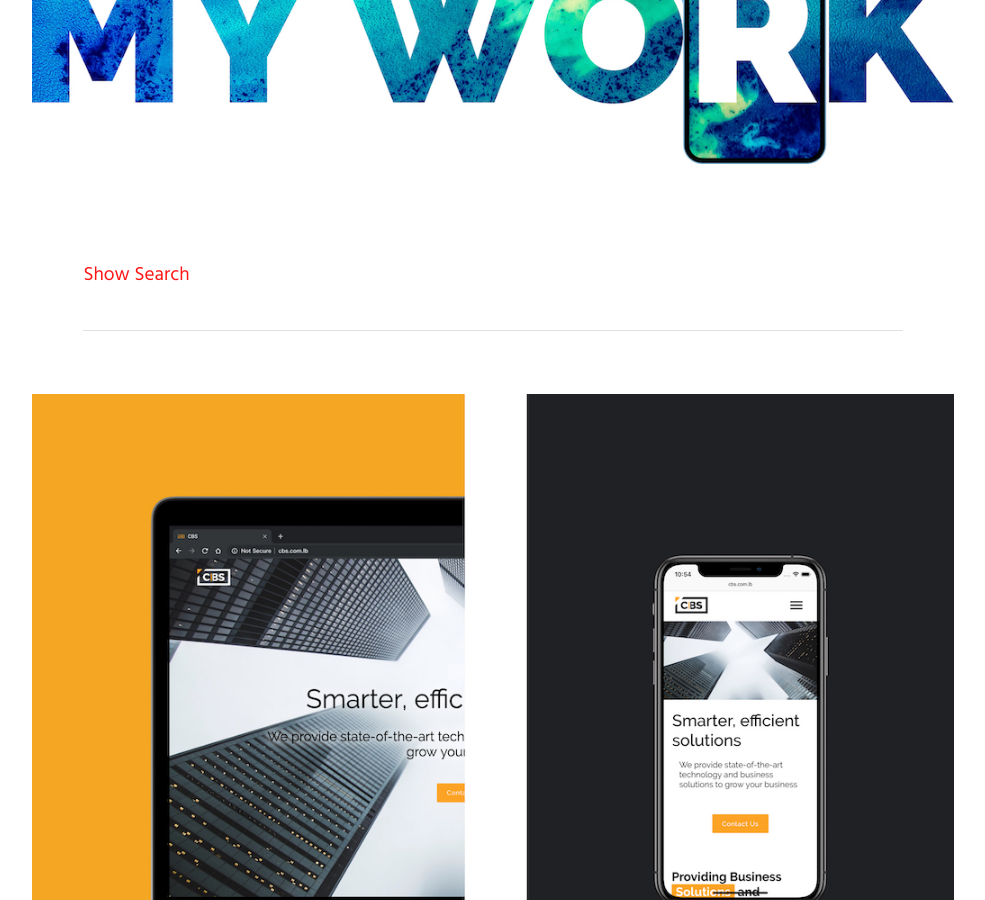
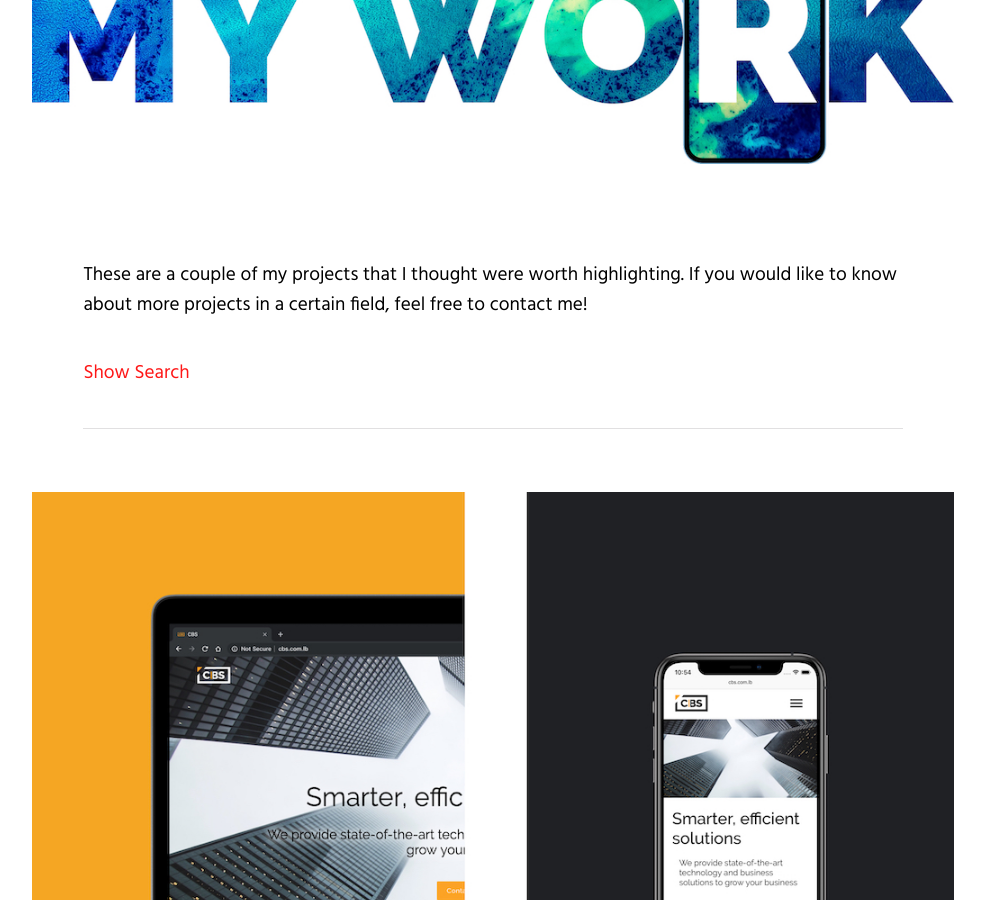
Before and after one commit to itstorque/2018-tareqdandachi.github.io, a Jekyll site: the page built from work.md, in a window 1280 px wide and 900 px high, scrolled down 362 px. Shown: the whole window, without its empty margins (147-1132 px from the left). Built offline with Jekyll 4.4.1, drawn with Linux system fonts in a browser that asks for light colours.

Commit message:
Not all projects disclaimer

```diff
--- a/work.md
+++ b/work.md
@@ -72,6 +72,7 @@ script:
     </div>
     <center><label><span id="numberItemsShown">int items</span> match your search query</label></center>
   </div>
+  <p class="work more_info">These are a couple of my projects that I thought were worth highlighting. If you would like to know about more projects in a certain field, feel free to contact me!</p><br>
   <p class="work more_info"><span class="search-button" id="toggleSearch">Show Search</span></p>
   <p class="work"><span class="search-button" onClick="clearSearch()" id="clearSearch">Clear Search</span></p>
 
```
